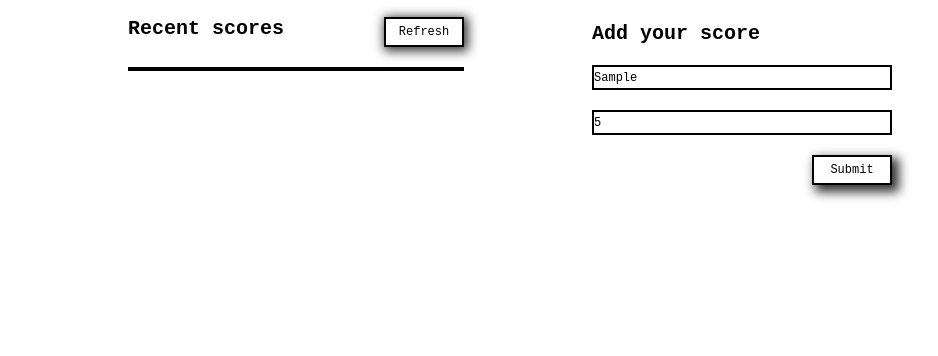
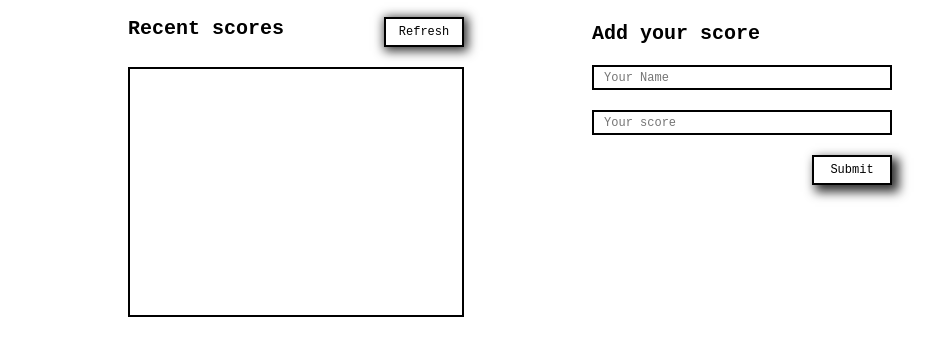
Before and after one commit to mnaibei/Leaderboard, a website built with webpack: page src/index.html in a window 1280 px wide. Both pictures are taken after typing "Sample", "5" into the empty fields and a click on the button "Submit". Shown: the part 54-410 px from the top of the page, without its empty margins (0-938 px from the left). Built offline with nearby package versions, Linux system fonts and the light colour scheme; no server answers.

Commit message:
Made results board scrollable, cleared input fields on user submit

```diff
--- a/src/index.js
+++ b/src/index.js
@@ -2,12 +2,14 @@ import './style.css';
 import { postScores, fetcher } from './modules/post_fetch.js';
 
 const submitForm = document.querySelector('.submit');
+const scoreValue = document.querySelector('.score');
+const nameValue = document.querySelector('.name');
 
 submitForm.addEventListener('submit', (e) => {
   e.preventDefault();
-  const scoreValue = document.querySelector('.score').value;
-  const nameValue = document.querySelector('.name').value;
-  postScores(nameValue, scoreValue);
+  postScores(nameValue.value, scoreValue.value);
+  scoreValue.value = ''
+  nameValue.value = ''
 });
 
 const refresh = document.querySelector('.refresh');
--- a/src/style.css
+++ b/src/style.css
@@ -40,6 +40,8 @@ h1 {
   flex-direction: column;
   justify-content: space-between;
   font-weight: bold;
+  overflow-y: scroll;
+  height: 250px;
 }
 
 .refresh {
```
